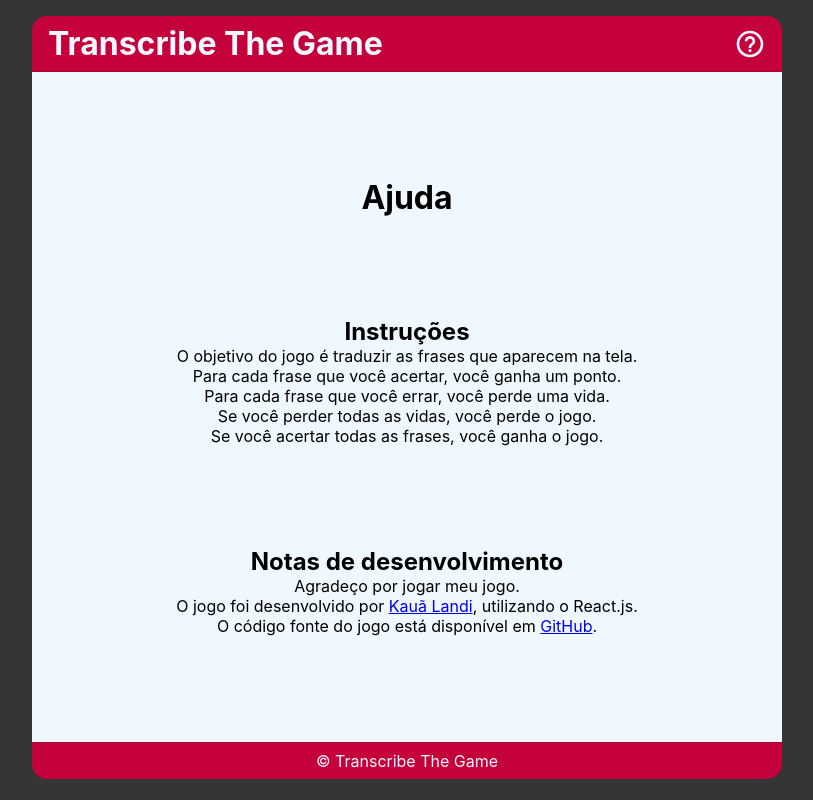
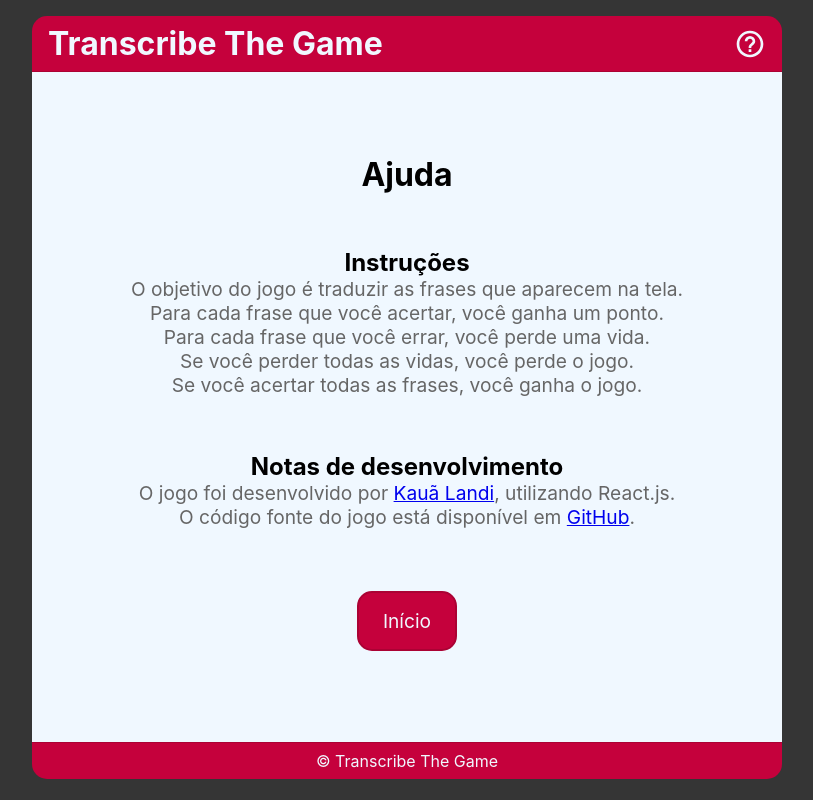
Before and after one commit to kaualandi/transcribe-the-game, a React (Create React App) app: page /help in a window 1280 px wide. Shown: the whole page, without its empty margins (233-1046 px from the left). Built offline with nearby package versions, Linux system fonts and the light colour scheme.

Commit message:
corrigido pequenos detalhes

```diff
--- a/src/components/Header.css
+++ b/src/components/Header.css
@@ -7,7 +7,7 @@
     border-bottom: 1px solid #AB0234;
     color: aliceblue;
 }
-.header button {
+.header a {
     border: 0;
     background-color: transparent;
     color: aliceblue;
@@ -17,6 +17,6 @@
     transition: color .3s ease-in-out;
     cursor: url('./../cursors/pointer.cur'), pointer;
 }
-.header button:hover{
+.header a:hover{
     color: #450115;
 }
--- a/src/components/Header.jsx
+++ b/src/components/Header.jsx
@@ -6,7 +6,7 @@ let Header = () => {
     return (
         <div className="header">
             <h1>Transcribe The Game</h1>
-            <button><BiHelpCircle/></button>
+            <a href="/help"><BiHelpCircle/></a>
         </div>
     );
 };
--- a/src/components/Help.css
+++ b/src/components/Help.css
@@ -8,3 +8,35 @@
     text-align: center;
     height: calc(100% - 98px);
 }
+.help a {
+    cursor: url('./../cursors/pointer.cur'), pointer;
+}
+.help p, .help .btn {
+    font-size: 1.2rem;
+    color: #666;
+    background: transparent;
+    border: none;
+}
+.help .btn {
+    font-size: 1.2rem;
+    color: #333;
+    background: transparent;
+    border: 2px solid #333;
+    border-radius: 15px;
+    padding: 1rem 1.5rem;
+    margin: .5rem;
+    cursor: url('./../cursors/pointer.cur'), pointer;
+    transition: all .3s ease-in-out;
+    text-decoration: none;
+}
+.help .btn:hover, .help .btn:focus, .help .btn.btn-primary:hover,.help .btn.btn-primary:focus {
+    border-radius: 0;
+    background: #333;
+    color: aliceblue;
+    border-color: #333;
+}
+.help .btn.btn-primary {
+    color: aliceblue;
+    background: #c5013c;
+    border: 2px solid #AB0234;
+}
--- a/src/components/Help.jsx
+++ b/src/components/Help.jsx
@@ -15,10 +15,10 @@ let Help = () => {
             </div>
             <div className="dev-notes">
                 <h2>Notas de desenvolvimento</h2>
-                <p>Agradeço por jogar meu jogo.</p>
-                <p>O jogo foi desenvolvido por <a href="https://kaualf.netlify.app">Kauã Landi</a>, utilizando o React.js.</p>
-                <p>O código fonte do jogo está disponível em <a href="#">GitHub</a>.</p>
+                <p>O jogo foi desenvolvido por <a href="https://kaualf.netlify.app">Kauã Landi</a>, utilizando React.js.</p>
+                <p>O código fonte do jogo está disponível em <a href="https://github.com/kaualandi/transcribe-the-game">GitHub</a>.</p>
             </div>
+            <a href="/" className="btn btn-primary">Início</a>
         </div>
     );
 }
--- a/src/components/Lose.jsx
+++ b/src/components/Lose.jsx
@@ -6,7 +6,8 @@ let Lose = ({score}) => {
         <div className="lose">
             <div className="thx">
                 <h1>Sinto muito!</h1>
-                <p>Você errou muitas vezes</p>
+                <p>Você errou muitas vezes!</p>
+                <p>Obrigado por jogar.</p>
             </div>
             <div className="score">
                 <h1>Pontuação: {score}<span className="small">/100</span></h1>
--- a/src/components/Win.jsx
+++ b/src/components/Win.jsx
@@ -7,6 +7,7 @@ let Win = ({score}) => {
             <div className="thx">
                 <h1>Meus parabéns!</h1>
                 <p>Você traduziu tudo corretamente!</p>
+                <p>Obrigado por jogar.</p>
             </div>
             <div className="score">
                 <h1>Pontuação: {score}<span className="small">/100</span></h1>
```
Also changed, not shown: src/components/heart.png (deleted), 1 other file (tests, documents, lock files or other folders).
